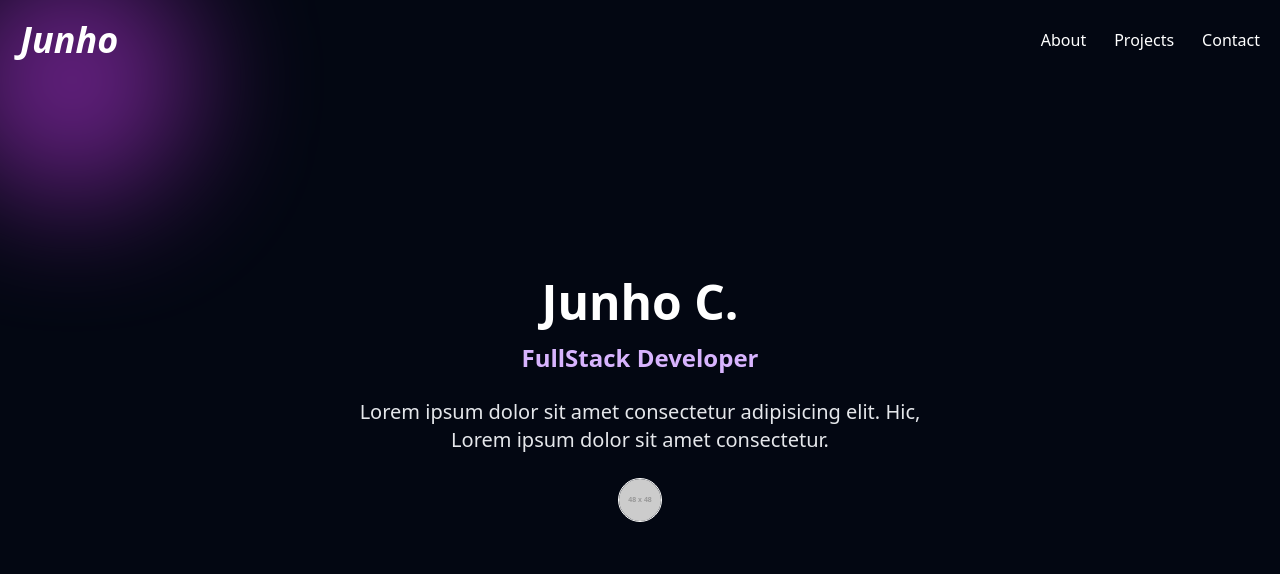
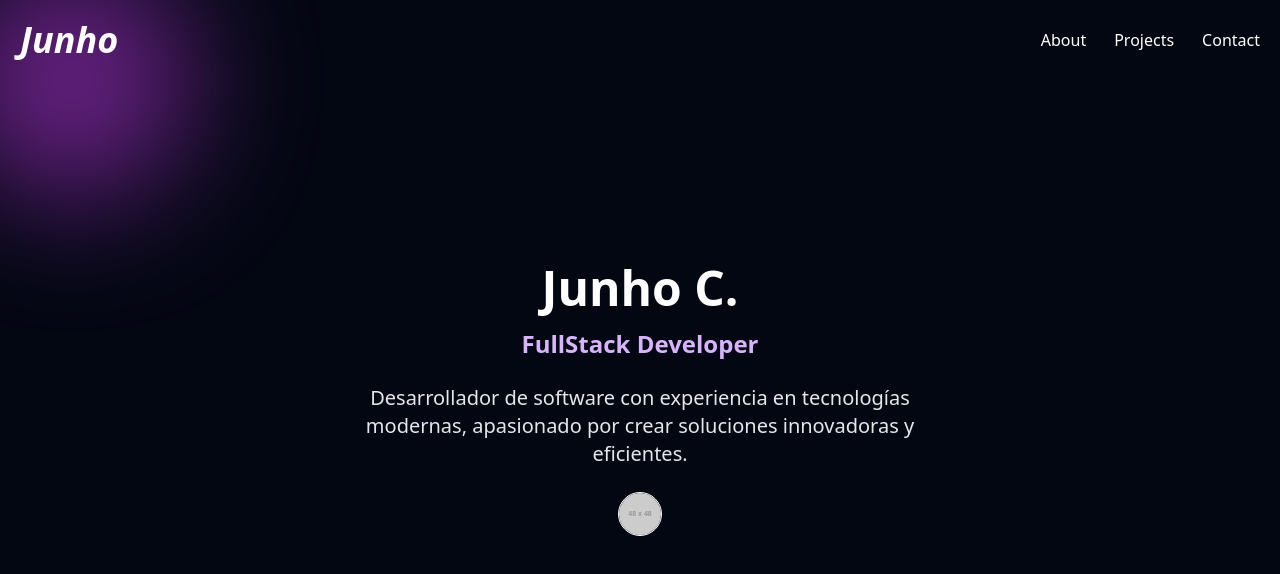
Before and after one commit to JunhoRS/my-portfolio, a React (Vite) app: page / in a window 1280 px wide. Shown: the top 574 px of the page. Built offline with nearby package versions, Linux system fonts and the light colour scheme.

Commit message:
agregando descripciones

```diff
--- a/src/components/Hero.jsx
+++ b/src/components/Hero.jsx
@@ -15,7 +15,7 @@ export default function Hero() {
           FullStack Developer
         </h2>
         <p className="text-lg md:text-xl text-gray-200 max-w-xl mx-auto mb-6">
-          Lorem ipsum dolor sit amet consectetur adipisicing elit. Hic, Lorem ipsum dolor sit amet consectetur.
+          Desarrollador de software con experiencia en tecnologías modernas, apasionado por crear soluciones innovadoras y eficientes.
         </p>
 
         {/* Iconos o enlaces sociales */}
```
